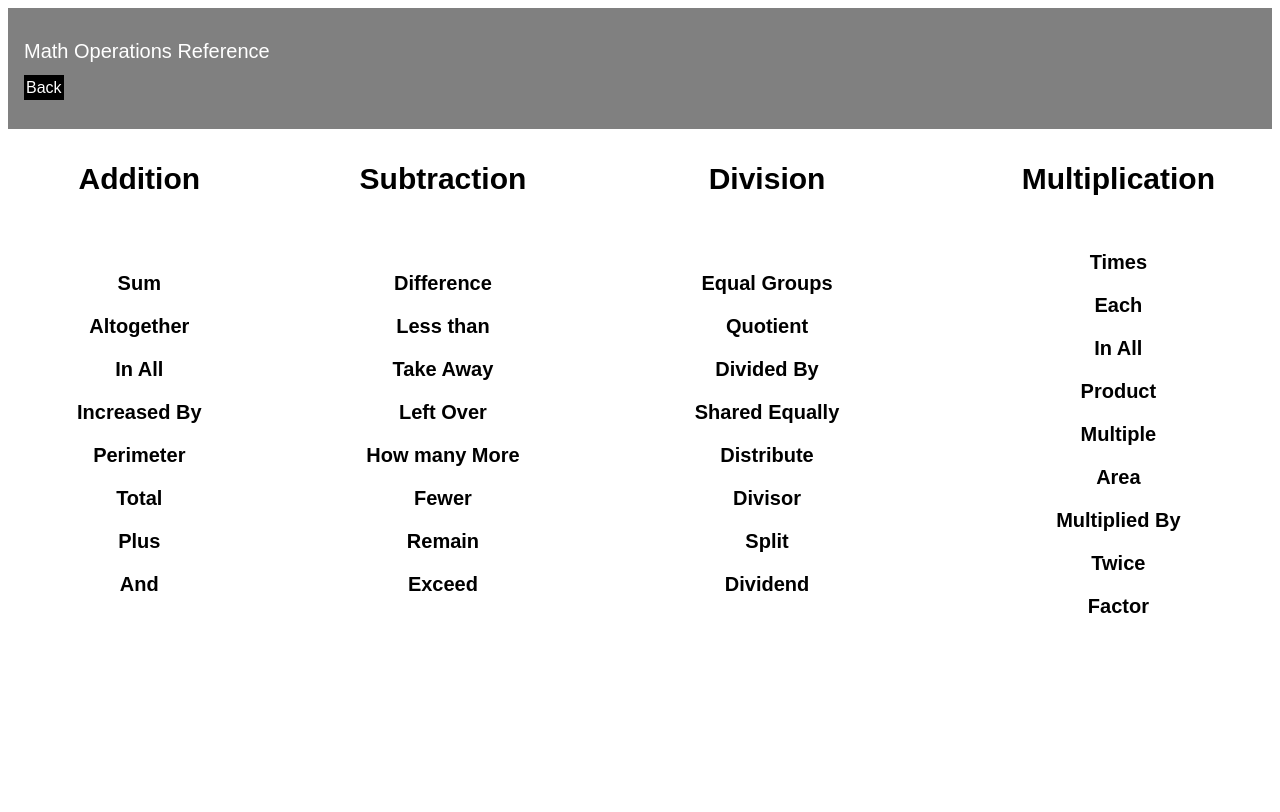
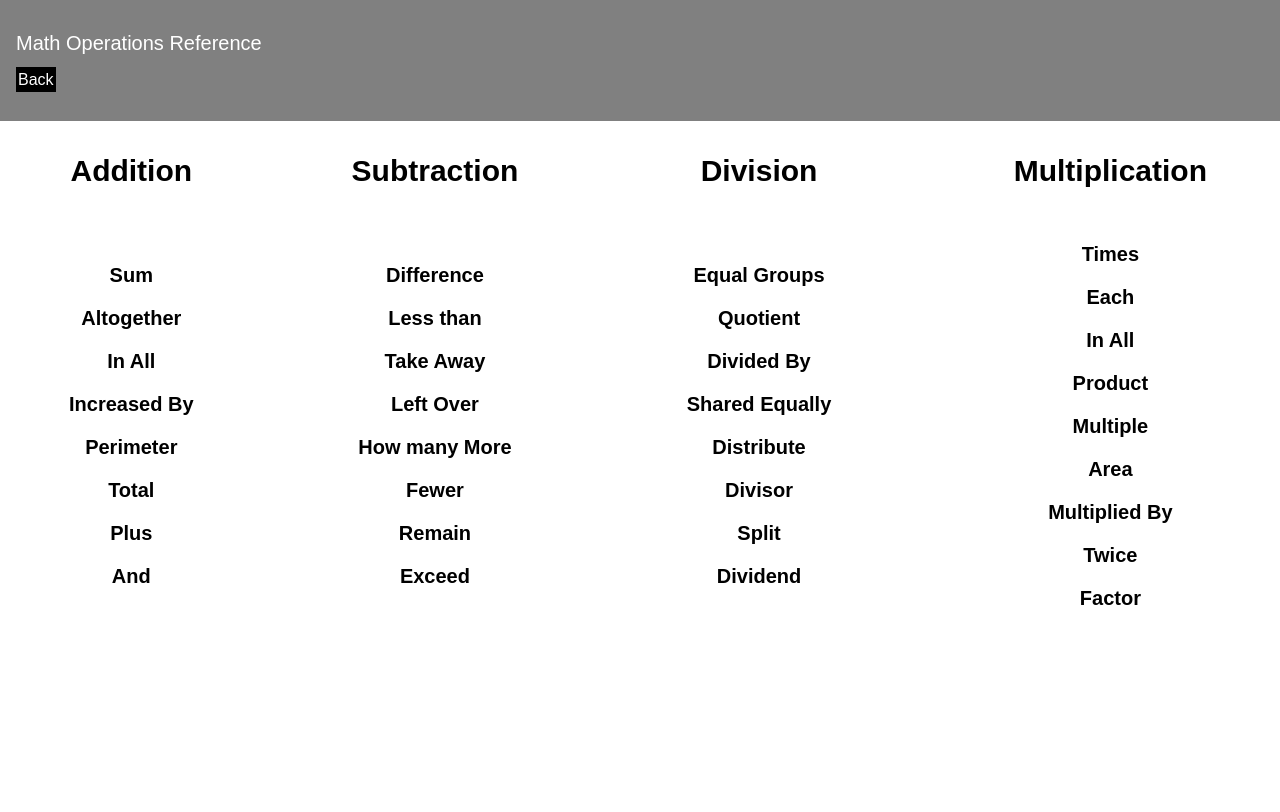
Before and after one commit to senalbulumulle/Smith-Pad, a PHP site: page /Math-Operations.html in a window 1280 px wide. Shown: the top 812 px of the page. Before the commit the page ends 613 px from the top, so only its background shows below. Run offline with PHP 8.4, Linux system fonts and the light colour scheme; lists and menus that the app fills with data are empty.

Commit message:
Fitted the Interface Properly on UI.css
Fitted the Interface Properly on UI.css.

```diff
--- a/src/UI.css
+++ b/src/UI.css
@@ -7,9 +7,35 @@
   A FOIL UI Based Framework for the Smith Pad                            */
 body{
     font-family:Arial, Helvetica, sans-serif;
+       height: 300em;
+       margin: 0;
+       overflow-y: auto;
+       overflow-x: hidden;
+       -webkit-perspective: 1px;
+       perspective: 1px
+
+}
 
 
+/*********************************************/
+
+/*********************************************/
+html {
+    box-sizing:border-box;
+    overflow: hidden
 }
+
+*,
+*::before,
+*::after {
+    box-sizing: inherit
+}
+
+
+
+
+
+
 /* Keyframes */
 @keyframes layouts {
     from {
```
